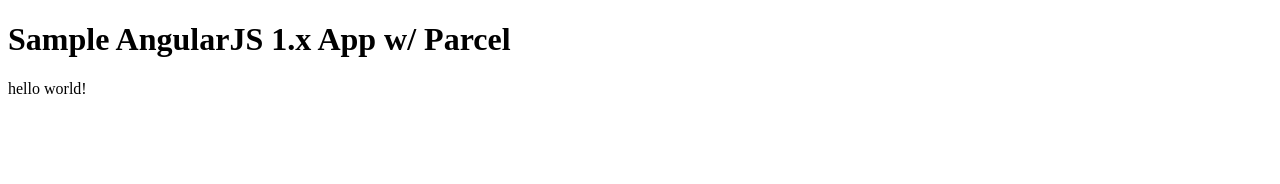
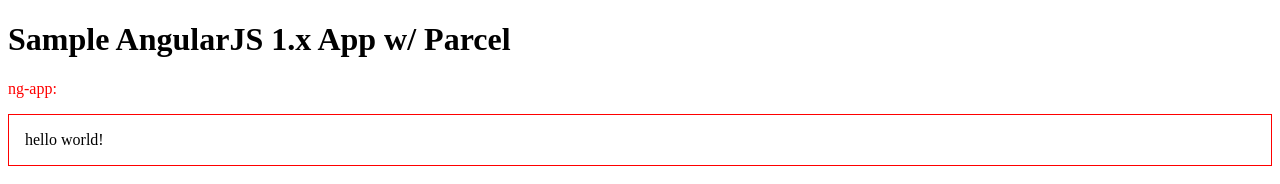
Before and after one commit to edm00se/modernize-ng1, a website built with Parcel: page index.html in a window 1280 px wide. Built offline with nearby package versions, Linux system fonts and the light colour scheme; some packages are replaced by stand-ins of ours.

Commit message:
updates with some styling to highlight ng app

```diff
--- a/index.html
+++ b/index.html
@@ -5,11 +5,20 @@
     <meta name="viewport" content="width=device-width, initial-scale=1.0">
     <meta http-equiv="X-UA-Compatible" content="ie=edge">
     <title>AngularJS 1.x w/ Parcel</title>
+    <style>
+        [data-ng-app] {
+            border: 1px solid red;
+            padding: 1rem;
+        }
+        p {
+            color: red;
+        }
+    </style>
 </head>
 <body>
 
     <h1>Sample AngularJS 1.x App w/ Parcel</h1>
-
+    <p>ng-app:</p>
     <div data-ng-app="myApp">
         <div data-ng-controller="MyCtrl as vm">
             {{ vm.something }}
```
Also changed, not shown: dist/1d5535dc8acfb3ff3ccd702d57a02836.js (added), dist/index.html, 1 other file.
